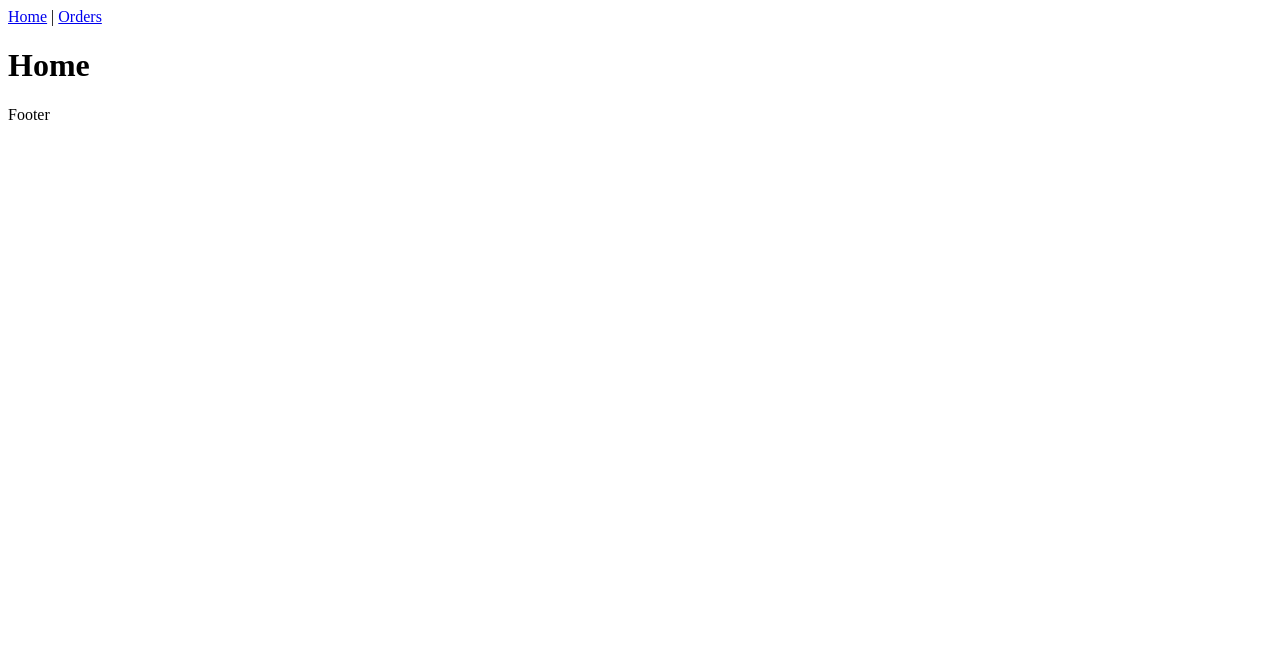
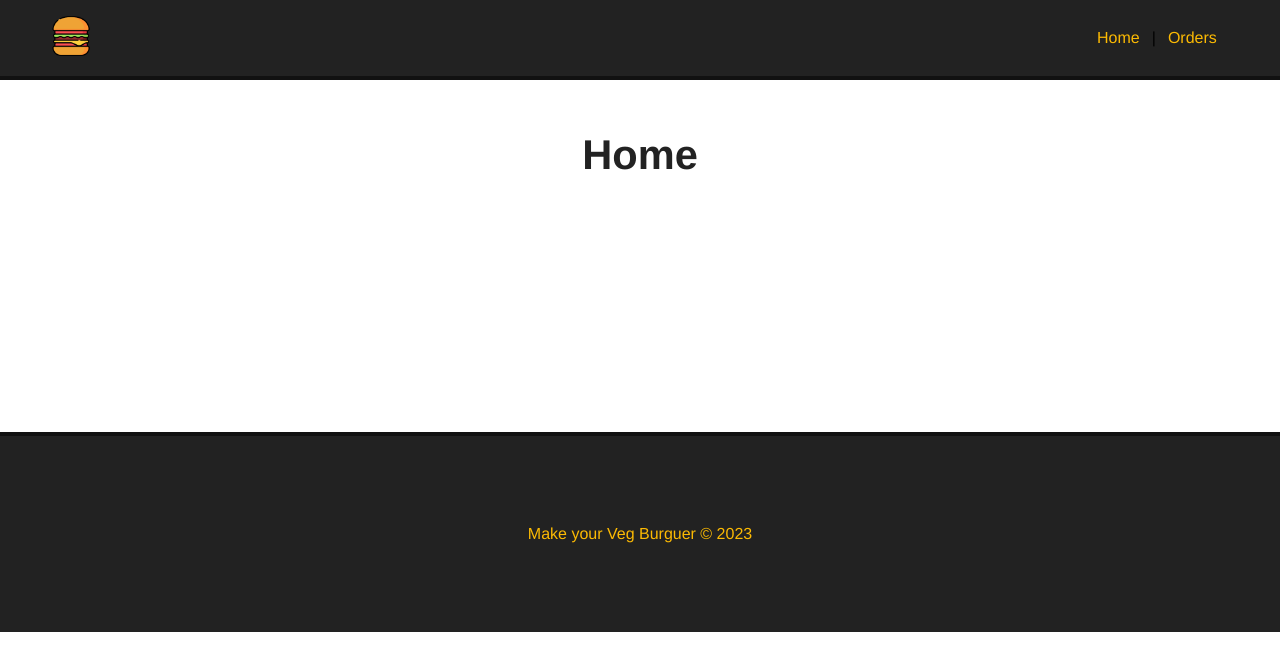
Before and after one commit to nathanfabio/makeYourVegBurger, a Vue app: page / in a window 1280 px wide. Shown: the top 670 px of the page. Built offline with nearby package versions, Linux system fonts and the light colour scheme.

Commit message:
header and footer

```diff
--- a/src/App.vue
+++ b/src/App.vue
@@ -1,5 +1,5 @@
 <template>
-  <Navbar />
+  <Navbar :logo="logoSrc" :alt="appName"/>
   <router-view/>
   <Footer />
 </template>
@@ -12,10 +12,33 @@ export default {
   components: {
     Navbar,
     Footer
+  },
+  data() {
+    return {
+      logoSrc: "/img/logo.png",
+      appName: "Make your Veg Burguer"
+    }
   }
 }
 </script>
 
 <style>
+  * {
+    padding: 0;
+    margin: 0;
+    box-sizing: border-box;
+    font-family: Helvetica, sans-serif;
+  }
 
+  .mainContainer {
+    margin: 3.2rem;
+    min-height: 15.6rem;
+  }
+
+  h1 {
+    text-align: center;
+    font-size: 2.6rem;
+    margin-bottom: 1.8rem;
+    color: #222;
+  }
 </style>
--- a/src/components/Footer.vue
+++ b/src/components/Footer.vue
@@ -1,5 +1,7 @@
 <template>
-    <p>Footer</p>
+    <footer>
+        <p>Make your Veg Burguer &copy; 2023</p>
+    </footer>
 </template>
 
 <script>
@@ -7,3 +9,16 @@ export default {
     name: "Footer"
 }
 </script>
+
+<style scoped>
+    footer {
+        height: 12.5rem;
+        background-color: #222;
+        border-top: 0.25rem solid #111;
+        color: #fcba03;
+        display: flex;
+        align-items: center;
+        justify-content: center;
+        width: 100%;
+    }
+</style>
--- a/src/components/Navbar.vue
+++ b/src/components/Navbar.vue
@@ -1,7 +1,7 @@
 <template>
 <nav>
-    <router-link to="/">
-        <img src="" id="logo">
+    <router-link to="/" id="logoUrl">
+        <img :src="logo" :alt="alt" id="logo">
     </router-link>
     <router-link to="/">Home</router-link> |
     <router-link to="/orders">Orders</router-link>
@@ -10,10 +10,39 @@
 
 <script>
 export default {
-    name: "Navbar"
+    name: "Navbar",
+    props: ["logo", "alt"]
 }
 </script>
 
 <style scoped>
+    nav {
+        background-color: #222;
+        border-bottom: 0.25rem solid #111;
+        padding: 1rem 3.2rem;
+        display: flex;
+        justify-content: flex-end;
+        align-items: center;
+    }
 
+    #logoUrl {
+        margin: auto;
+        margin-left: 0;
+    }
+
+    #logo {
+        width: 2.5rem;
+        height: 2.5rem;
+    }
+
+    nav a {
+        color: #fcba03;
+        text-decoration: none;
+        margin: 0.75rem;
+        transition: .5s;
+    }
+
+    nav a:hover {
+        color: #fff;
+    }
 </style>
--- a/src/views/Home.vue
+++ b/src/views/Home.vue
@@ -1,5 +1,5 @@
 <template>
-  <div class="home">
+  <div class="mainContainer">
     <h1>Home</h1>
   </div>
 </template>
--- a/src/views/Orders.vue
+++ b/src/views/Orders.vue
@@ -1,5 +1,5 @@
 <template>
-  <div class="orders">
+  <div class="mainContainer">
     <h1>Orders</h1>
   </div>
 </template>
```
Also changed, not shown: 1 other file (tests, documents, lock files or other folders).
